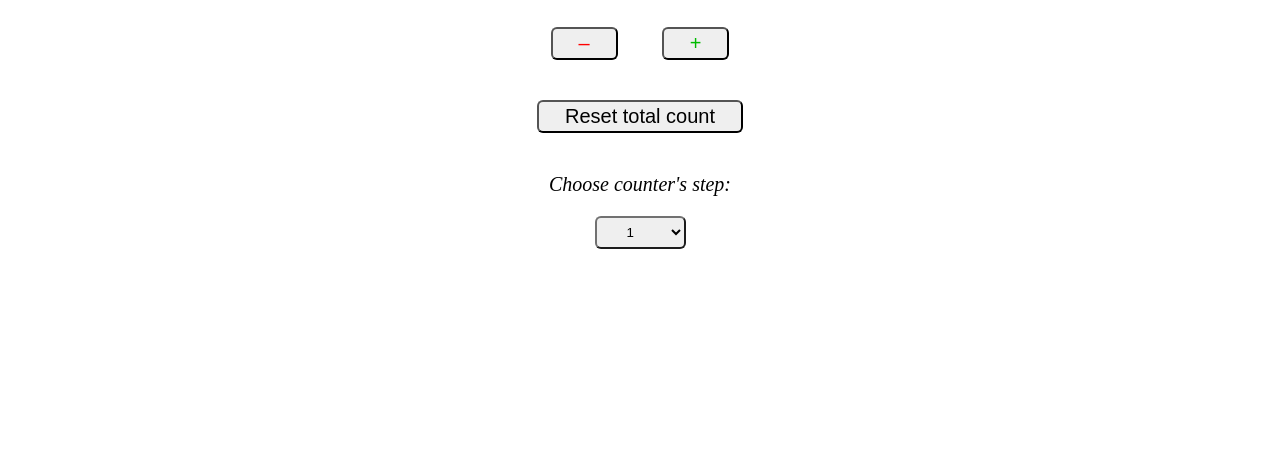
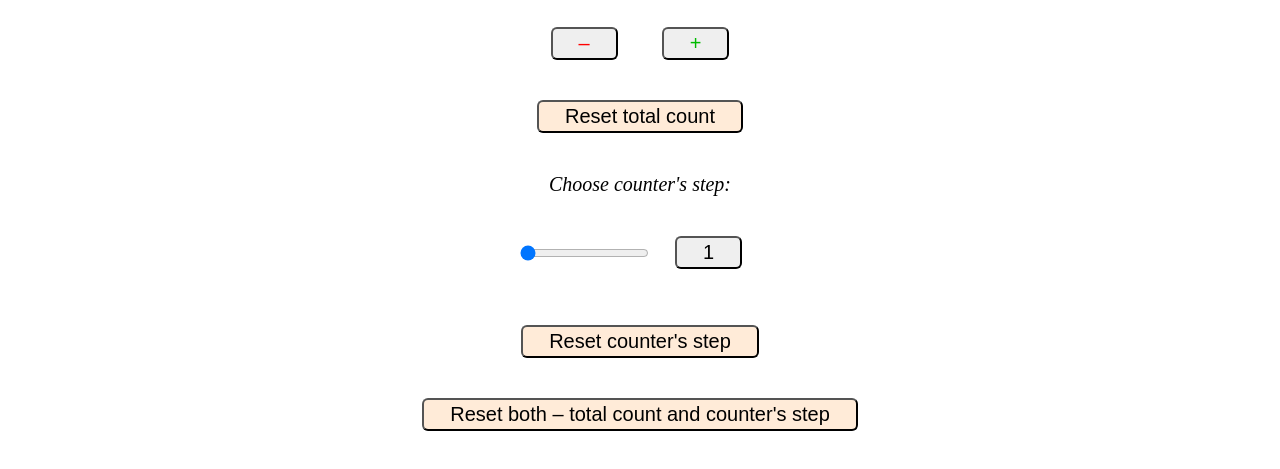
Before and after one commit to Oleg83-IT/easy-counter, a plain HTML site: page index.html in a window 1280 px wide. Shown: the part 81-550 px from the top of the page. Drawn offline with Linux system fonts and the light colour scheme.

Commit message:
Choose counter's step as slider, two new reset buttons added, design enhanced

```diff
--- a/index.html
+++ b/index.html
@@ -16,24 +16,23 @@
   </div>
 
   <div>
-    <button id="reset-counter">Reset total count</button>
+    <button id="reset-counter" class="reset-btn">Reset total count</button>
   </div>
 
   <p id="step">Choose counter's step:</p>
+
   <p>
-    <select id="counter-step">
-      <option>1</option>
-      <option>2</option>
-      <option>3</option>
-      <option>4</option>
-      <option>5</option>
-      <option>6</option>
-      <option>7</option>
-      <option>8</option>
-      <option>9</option>
-      <option>10</option>
-    </select>
+    <input type="range" id="counter-step" min="1" max="10" value="1">
+    <button id="step-value"></button>
   </p>
+
+  <div>
+    <button id="reset-counter-step" class="reset-btn">Reset counter's step</button>
+  </div>
+
+  <div>
+    <button id="reset-both" class="reset-btn">Reset both – total count and counter's step</button>
+  </div>
 
   <script src="index.js"></script>
 </body>
--- a/index.js
+++ b/index.js
@@ -8,11 +8,20 @@ const totalCount = document.getElementById('totalCount')
 
 const counterStep = document.getElementById('counter-step')
 
+const resetCounterStep = document.getElementById('reset-counter-step')
+
+const resetBoth = document.getElementById('reset-both')
+
+const stepValue = document.getElementById('step-value')
+
 let counter = 0
 
-const setInnerText = counterValue => totalCount.innerText = `Total count: ${counterValue}`
+const setInnerText =
+  counterValue => totalCount.innerText = `Total count: ${counterValue}`
 
 setInnerText(counter)
+
+stepValue.innerText = counterStep.value
 
 plus.onclick = () => {
   counter += +counterStep.value
@@ -28,3 +37,21 @@ resetCounter.onclick = () => {
   counter = 0
   setInnerText(counter)
 }
+
+resetCounterStep.onclick = () => {
+  counterStep.value = 1
+  stepValue.innerText = counterStep.value
+}
+
+resetBoth.onclick = () => {
+  resetCounter.onclick()
+  resetCounterStep.onclick()
+}
+
+counterStep.onchange = () => {
+  stepValue.innerText = counterStep.value
+}
+
+counterStep.onmousemove = () => {
+  stepValue.innerText = counterStep.value
+}
--- a/styles/style.css
+++ b/styles/style.css
@@ -17,6 +17,10 @@ button {
   cursor: pointer;
 }
 
+.reset-btn {
+  background: #ffebd8;
+}
+
 #plus {
   color: #0b0;
 }
@@ -25,11 +29,8 @@ button {
   color: #f00;
 }
 
-#counter-step {
-  padding: 6px 26px;
-  border: 2px outset #717171;
-  background-color: #efefef;
-  border-radius: 6px;
+#counter-step, #step-value {
+  vertical-align: middle;
 }
 
 #step {
```
